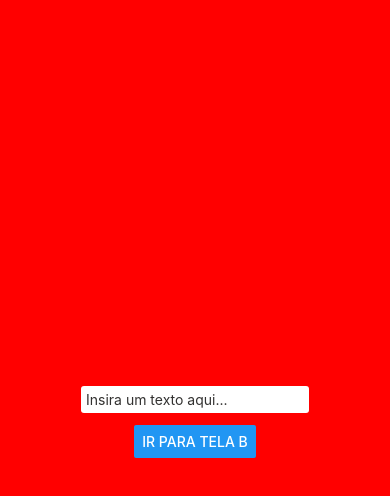
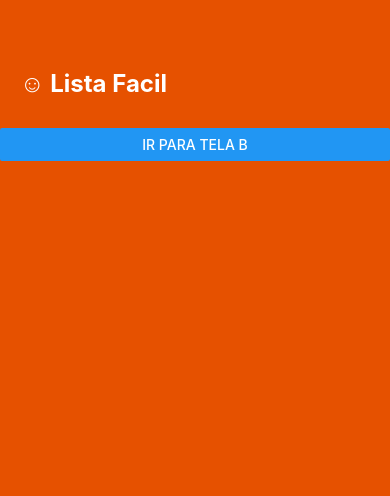
Before and after one commit to marceloantony/lista-facil, a React Native app: screen / in a window 390 px wide. Shown: the top 496 px of the page. Built offline with nearby package versions, Linux system fonts and the light colour scheme.

Commit message:
Desenvolvendo Home e criando alguns componentes

```diff
--- a/package.json
+++ b/package.json
@@ -20,12 +20,14 @@
     "react-native": "0.68.2",
     "react-native-safe-area-context": "4.2.4",
     "react-native-screens": "~3.11.1",
-    "react-native-web": "0.17.7"
+    "react-native-web": "0.17.7",
+    "styled-components": "^5.3.5"
   },
   "devDependencies": {
     "@babel/core": "^7.12.9",
     "@types/react": "~17.0.21",
     "@types/react-native": "~0.66.13",
+    "@types/styled-components-react-native": "^5.1.3",
     "typescript": "~4.3.5"
   },
   "private": true
--- /dev/null
+++ b/src/components/BtnHome/styles.ts
@@ -0,0 +1,9 @@
+import { StyleSheet } from "react-native";
+
+export const styles = StyleSheet.create({
+  container: {},
+  button: {},
+    iconn: {
+
+  },
+});
--- /dev/null
+++ b/src/components/Logo/index.tsx
@@ -0,0 +1,12 @@
+import React from 'react';
+import { Text, View } from 'react-native';
+
+import { styles } from './styles';
+
+export function Logo() {
+  return (
+    <View style={styles.container}>
+        <Text style={styles.logo}>☺ Lista Facil</Text>
+    </View>
+  );
+}
--- /dev/null
+++ b/src/components/Logo/styles.ts
@@ -0,0 +1,13 @@
+import { StyleSheet } from 'react-native';
+
+export const styles = StyleSheet.create({
+    container: {
+        paddingLeft: 20,
+        paddingVertical: 30,
+    },
+    logo: {
+        color: 'white',
+        fontWeight: 'bold',
+        fontSize: 24,
+    }
+});
--- /dev/null
+++ b/src/components/index.ts
@@ -0,0 +1 @@
+export { Logo } from "./Logo";
--- a/src/screens/Home/index.tsx
+++ b/src/screens/Home/index.tsx
@@ -1,36 +1,19 @@
 import React, { useState } from "react";
 import { useNavigation } from "@react-navigation/native";
 import { Button, TextInput, View } from "react-native";
+import { styles } from "./style";
+import { Logo } from "../../components";
 
 export function Home() {
   const navigation = useNavigation();
-  const [text, setText] = useState("");
 
   function openScreen() {
-    navigation.navigate("screenB", { name: text});
+    navigation.navigate("screenB", { name: "text" });
   }
 
   return (
-    <View
-      style={{
-        flex: 1,
-        backgroundColor: "red",
-        justifyContent: "center",
-        alignItems: "center",
-      }}
-    >
-      <TextInput
-        value={text}
-        onChangeText={setText}
-        style={{
-          marginBottom: 12,
-          padding: 5,
-          backgroundColor: "white",
-          color: "#323130",
-          borderRadius: 3,
-        }}
-        placeholder="Insira um texto aqui..."
-      />
+    <View style={styles.container}>
+      <Logo />
       <Button title="Ir para tela B" onPress={openScreen} />
     </View>
   );
--- /dev/null
+++ b/src/screens/Home/style.ts
@@ -0,0 +1,9 @@
+import { StyleSheet } from 'react-native';
+
+export const styles = StyleSheet.create({
+  container: {
+    flex: 1,
+    backgroundColor: "#e65100",
+    paddingTop: "10%",
+  }
+});
```
Also changed, not shown: src/components/BtnHome/index.tsx (added, +12 -0 lines), src/components/CardList/index.tsx (added), src/components/CardList/style.ts (added), src/components/Dashboard/index.tsx (added), src/components/RecentLists/index.tsx (added).
